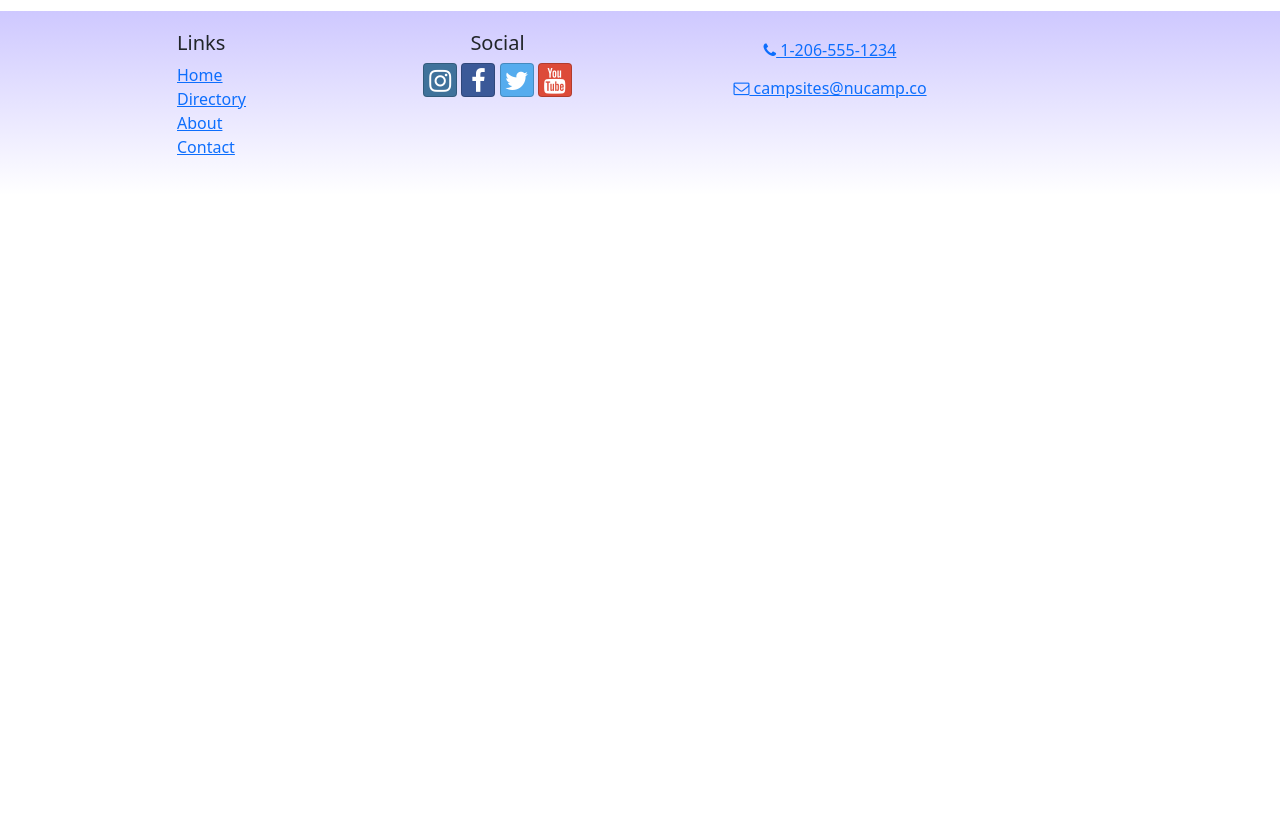
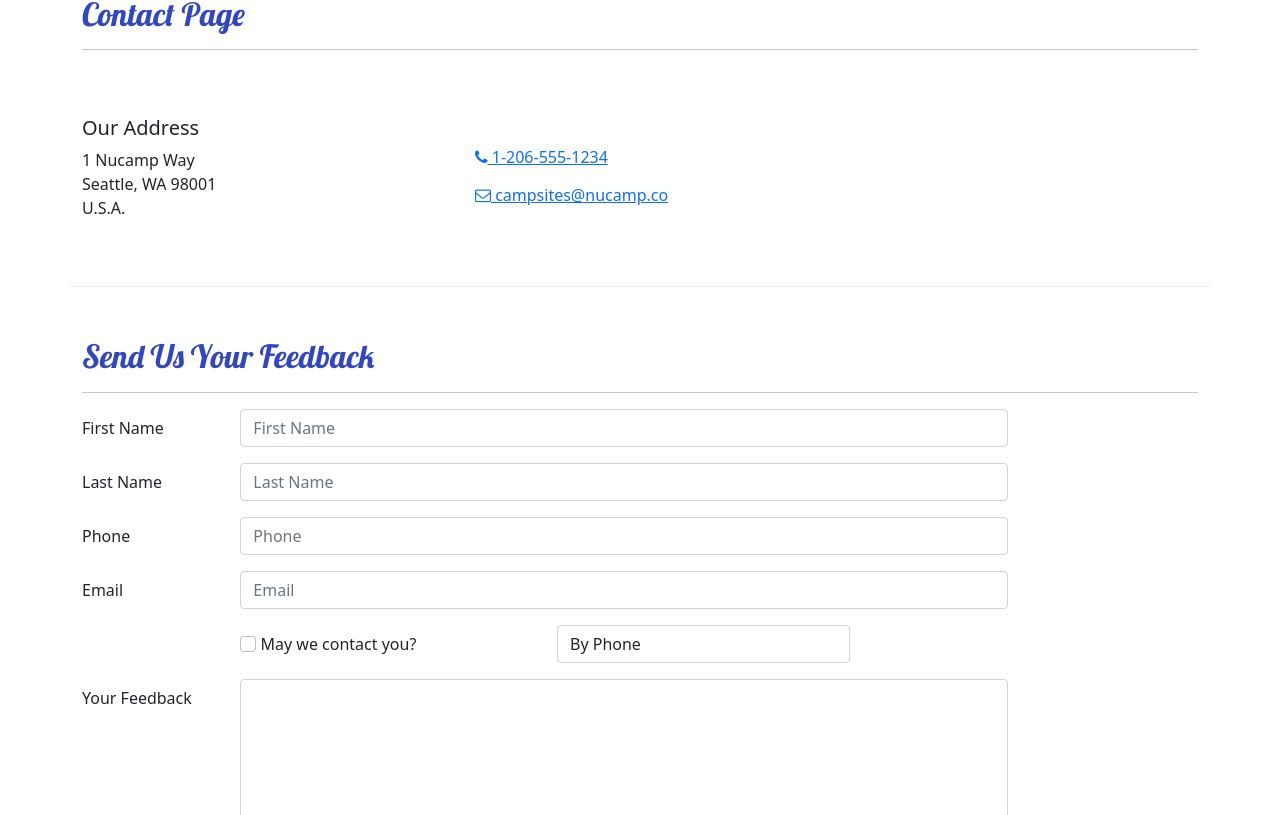
Before and after one commit to NCunningham12/NucampSiteReact, a React (Create React App) app: page /contact in a window 1280 px wide. Shown: the part 205-1020 px from the top of the page. Before the commit the page ends 800 px from the top, so only its background shows below. Built offline with nearby package versions, Linux system fonts and the light colour scheme.

Commit message:
Contact Form and form validation

```diff
--- /dev/null
+++ b/src/components/ContactForm.js
@@ -0,0 +1,133 @@
+import { Button, Label, Col, FormGroup } from "reactstrap";
+import { Formik, Field, Form, ErrorMessage } from "formik";
+import { validateContactForm } from "../utils/validateContactForm";
+
+const ContactForm = () => {
+    const handleSubmit = (values, { resetForm }) => {
+        console.log('form-values:', values);
+        console.log('in JSON format:', JSON.stringify(values));
+        resetForm();
+    };
+
+    return (
+        <Formik
+            initialValues={{
+                firstName: '',
+                lastName: '',
+                phoneNum: '',
+                email: '',
+                agree: false,
+                contactType: 'By Phone',
+                feedback: ''
+            }}
+            onSubmit={handleSubmit}
+            validate={validateContactForm}
+        >
+            <Form>
+                <FormGroup row>
+                    <Label htmlFor='firstName' md='2'>
+                        First Name
+                    </Label>
+                    <Col md='10'>
+                        <Field
+                            name='firstName'
+                            placeholder='First Name'
+                            className='form-control'
+                        />
+                        <ErrorMessage name='firstName'>
+                            {(msg) => <p className='text-danger'>{msg}</p>}
+                        </ErrorMessage>
+                    </Col>
+                </FormGroup>
+                <FormGroup row>
+                    <Label htmlFor='lastName' md='2'>
+                        Last Name
+                    </Label>
+                    <Col md='10'>
+                        <Field
+                            name='lastName'
+                            placeholder='Last Name'
+                            className='form-control'
+                        />
+                        <ErrorMessage name='lastName'>
+                            {(msg) => <p className='text-danger'>{msg}</p>}
+                        </ErrorMessage>
+                    </Col>
+                </FormGroup>
+                <FormGroup row>
+                    <Label htmlFor='phoneNum' md='2'>
+                        Phone
+                    </Label>
+                    <Col md='10'>
+                        <Field
+                            name='phoneNum'
+                            placeholder='Phone'
+                            className='form-control'
+                        />
+                        <ErrorMessage name='phoneNum'>
+                            {(msg) => <p className='text-danger'>{msg}</p>}
+                        </ErrorMessage>
+                    </Col>
+                </FormGroup>
+                <FormGroup row>
+                    <Label htmlFor='email' md='2'>
+                        Email
+                    </Label>
+                    <Col md='10'>
+                        <Field
+                            name='email'
+                            placeholder='Email'
+                            type='email'
+                            className='form-control'
+                        />
+                        <ErrorMessage name='email'>
+                            {(msg) => <p className='text-danger'>{msg}</p>}
+                        </ErrorMessage>
+                    </Col>
+                </FormGroup>
+                <FormGroup row>
+                    <Label check md={{ size: 4, offset: 2 }}>
+                        <Field
+                            name='agree'
+                            type='checkbox'
+                            className='form-check-input'
+                        />{' '}
+                        May we contact you?
+                    </Label>
+                    <Col md='4'>
+                        <Field
+                            name='contactType'
+                            as='select'
+                            className='form-control'
+                        >
+                            <option>By Phone</option>
+                            <option>By Email</option>
+                        </Field>
+                    </Col>
+                </FormGroup>
+                <FormGroup row>
+                    <Label htmlFor='feedback' md='2'>
+                        Your Feedback
+                    </Label>
+                    <Col md='10'>
+                        <Field
+                            name='feedback'
+                            as='textarea'
+                            rows='12'
+                            className='form-control'
+                        />
+                    </Col>
+                </FormGroup>
+                <FormGroup row>
+                    <Col md={{ size: 10, offset: 2 }}>
+                        <Button type='submit' color='primary'>
+                            Send Feedback
+                        </Button>
+                    </Col>
+                </FormGroup>
+            </Form>
+        </Formik>
+    )
+};
+
+export default ContactForm;
--- a/src/pages/ContactPage.js
+++ b/src/pages/ContactPage.js
@@ -1,5 +1,49 @@
+import { Container, Col, Row } from "reactstrap";
+import SubHeader from "../components/SubHeader";
+import ContactForm from "../components/ContactForm";
+
 const ContactPage = () => {
-    return <div>ContactPage</div>
+    return (
+        <Container>
+            <SubHeader current='Contact Page' />
+                <Row className='row-content align-items-center'>
+                    <Col sm='4'>
+                        <h5>Our Address</h5>
+                        <address>
+                            1 Nucamp Way
+                            <br />
+                            Seattle, WA 98001
+                            <br />
+                            U.S.A.
+                        </address>
+                    </Col>
+                    <Col>
+                        <a
+                            role='button'
+                            className='btn btn-link'
+                            href='tel:+12065551234'>
+                            <i className='fa fa-phone' /> 1-206-555-1234
+                        </a>
+                        <br />
+                        <a
+                            role='button'
+                            className='btn btn-link'
+                            href='mailto:fakeemail@fakeemail.co'>
+                            <i className='fa fa-envelope-o' /> campsites@nucamp.co
+                        </a>
+                    </Col>
+                </Row>
+                <Row className='row-content'>
+                    <Col xs='12'>
+                        <h2>Send Us Your Feedback</h2>
+                        <hr />
+                    </Col>
+                    <Col md='10'>
+                        <ContactForm />
+                    </Col>
+                </Row>
+        </Container>
+    )
 };
 
 export default ContactPage;
--- /dev/null
+++ b/src/utils/validateContactForm.js
@@ -0,0 +1,30 @@
+export const validateContactForm = (values) => {
+    const errors = {};
+
+    if (!values.firstName) {
+        errors.firstName = 'Required'
+    } else if (values.firstName.length < 2) {
+        errors.firstName = 'Must be at least 2 characters.';
+    } else if (values.firstName.length > 15) {
+        errors.firstName = 'Must be 15 characters or less';
+    }
+
+    if (!values.lastName) {
+        errors.lastName = 'Required'
+    } else if (values.lastName.length < 2) {
+        errors.lastName = 'Must be at least 2 characters.';
+    } else if (values.lastName.length > 15) {
+        errors.lastName = 'Must be 15 characters or less';
+    }
+
+    const reg = /^\d+$/;
+    if (!reg.test(values.phoneNum)) {
+        errors.phoneNum = 'The phone number should contain only numbers.'
+    }
+
+    if (!values.email.includes('@')) {
+        errors.email = 'Email should contain an @';
+    }
+
+    return errors;
+}
```
